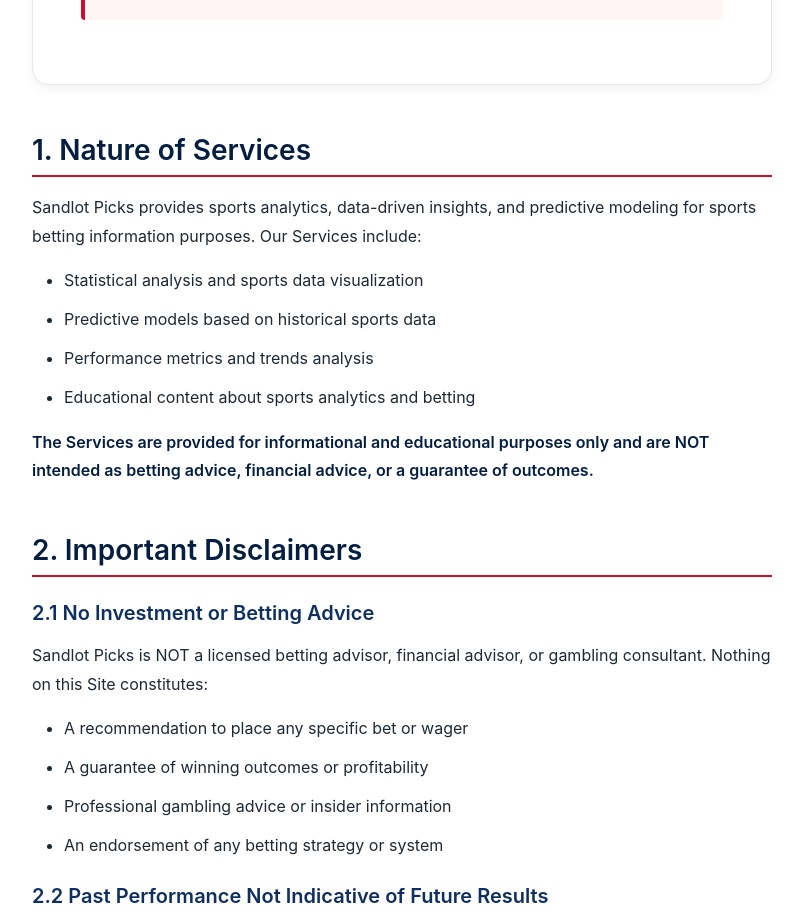
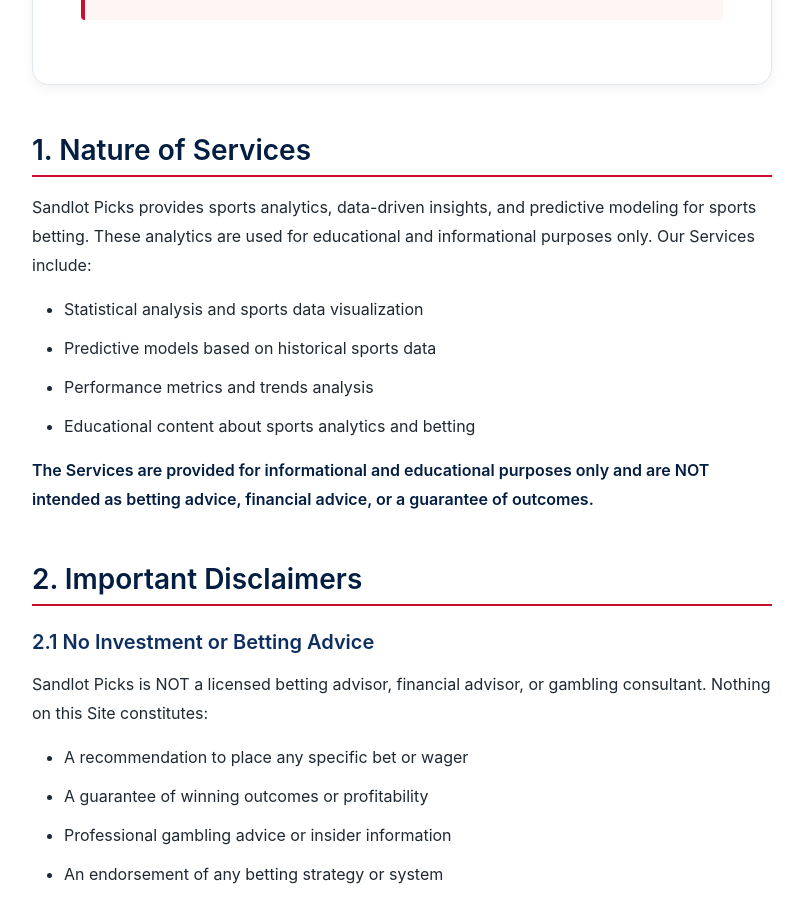
Before and after one commit to cedenoc181/slp-ui, a React (Create React App) app: page /terms-of-use in a window 1280 px wide. Shown: the part 840-1753 px from the top of the page, without its empty margins (238-1041 px from the left). Built offline with nearby package versions, Linux system fonts and the light colour scheme.

Commit message:
added more context to terms of use line

```diff
--- a/src/components/legal/termsofuse.jsx
+++ b/src/components/legal/termsofuse.jsx
@@ -22,7 +22,7 @@
           <section>
             <h2>1. Nature of Services</h2>
             <p>
-              Sandlot Picks provides sports analytics, data-driven insights, and predictive modeling for sports betting information purposes. Our Services include:
+              Sandlot Picks provides sports analytics, data-driven insights, and predictive modeling for sports betting. These analytics are used for educational and informational purposes only. Our Services include:
             </p>
             <ul>
               <li>Statistical analysis and sports data visualization</li>
```
